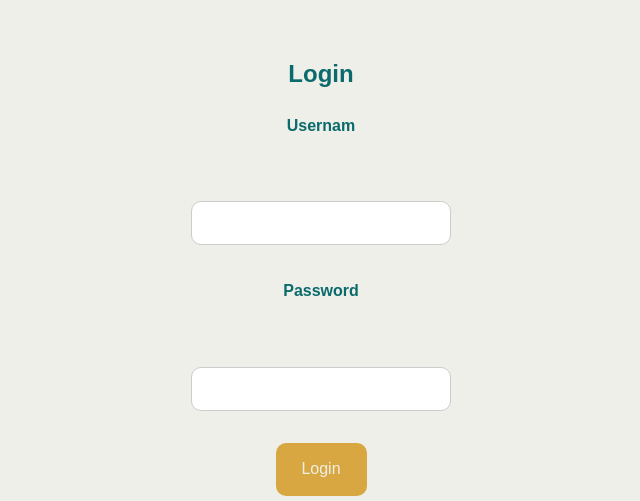
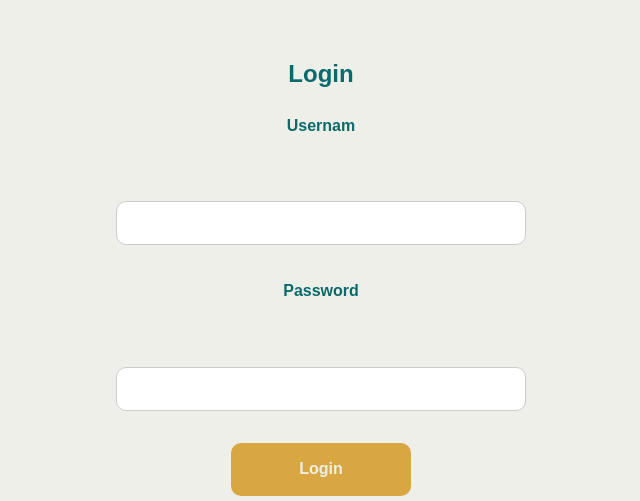
Before and after one commit to EHB-MCT/App_Say-No-o-Compass-MarijkeVandenEede, a plain HTML site: page login.html in a window 1280 px wide. Shown: the part 299-800 px from the top of the page, without its empty margins (319-959 px from the left). Drawn offline with Linux system fonts and the light colour scheme.

Commit message:
login def

```diff
--- a/CSS/Stylesheet.css
+++ b/CSS/Stylesheet.css
@@ -2,66 +2,66 @@
 
 *{
     margin:0;
-    padding:0;
-    box-sizing:border-box;
+    padding: 0;
+    box-sizing: border-box;
 }
 
 /* ALGEMEEN */
 
 body{
     font-family: Arial, Helvetica, sans-serif;
-    background-color:#EEEFE8;
-    color:#0A6A6C;
-text-align:center;
-line-height:1.8;
-    max-width:450px;
-    margin:auto;
+    background-color: #EEEFE8;
+    color: #0A6A6C;
+text-align: center;
+line-height: 1.8;
+    max-width: 450px;
+    margin: auto;
 
-    min-height:100vh;
+    min-height: 100vh;
 }
 
 main{
-    padding:35px;
+    padding: 35px;
 }
 
 /* HEADER */
 
 header{
-    text-align:center;
-    padding:20px;
+    text-align: center;
+    padding: 20px;
 }
 
 header img{
-    display:block;
-    margin:auto;
+    display: block;
+    margin: auto;
 }
 
 header h1{
-    font-size:2rem;
+    font-size: 32px;
 }
 
 header ul{
-    list-style-type:none;
-    display:flex;
-    justify-content:center;
-    gap:20px;
-    padding:10px 0;
+    list-style-type: none;
+    display: flex;
+    justify-content: center;
+    gap: 20px;
+    padding: 10px 0;
 }
 
 
 nav a{
-    text-decoration:none;
-    color:#0A6A6C;
-    font-weight:bold;
+    text-decoration: none;
+    color: #0A6A6C;
+    font-weight: bold;
 }
 
 nav a:hover{
-    color:#D9A741;
+    color: #D9A741;
 }
 
 .logo{
-    width:150px;
-    height:auto;
+    width: 150px;
+    height: auto;
 }
 /* FORMS */
 
@@ -74,93 +74,91 @@ form{
 form .btn{
     margin-top: 16px;
 }
+
 label{
+    display: block;
     margin-top: 16px;
     font-weight: 600;
 }
 
 input,
 textarea{
-    padding:12px;
+    padding: 12px;
+    width: 100%;
+    border: 1px solid #ccc;
+    border-radius: 10px;
 
-    border:1px solid #ccc;
-    border-radius:10px;
-
-    font-size:16px;
+    font-size: 16px;
     box-sizing: border-box;
 }
 
 /* BUTTONS */
 
-.btn {
+.btn{
     display: block;
-    width: 200px;
 
-    margin: 15px auto;
+    width: 180px;
+    margin: 16px auto;
+    padding: 12px;
 
-    text-align: center;
+    background-color: #D9A741;
+    color: #EEEFE8;
 
-    background-color: #89AFAF;
-    color: white;
-
-    padding: 35px;
+    border: none;
     border-radius: 10px;
 
     text-decoration: none;
+    text-align: center;
+
+    font-size: 16px;
+    font-weight: 600;
+
+    transition: background-color 0.3s ease;
 }
 
-.btn,
+.btn:hover{
+    background-color: #0A6A6C;
+}
+
+/*.btn,
 .button-klik{
     width: 35%;
-    display:block;
+    display: block;
 
 
-    background:#D9A741;
-    color:#EEEFE8;
+    background: #D9A741;
+    color: #EEEFE8;
 
-    text-decoration:none;
-    text-align:center;
+    text-decoration: none;
+    text-align: center;
 
-    padding:12px;
+    padding: 12px;
 
-    border-radius:10px;
-    margin-top:15px;
-}
+    border-radius: 10px;
+    margin-top: 15px;
+}*/
 
-.btn:hover,
-.button-klik:hover{
-
-    background:#0A6A6C;
-}
 
 /* FOOTER */
 footer{
-    text-align:center;
-    padding:20px;
-    font-size:0.9rem;
-    color:#666;
+    text-align: center;
+    padding: 20px;
+    font-size: 12px;
+    color: #666;
 }
 
 /* LOGIN-REGISTER */
 .login-register{
-    max-width:300px;
-    margin:auto;
-    padding:20px;
-    background-color:#EEEFE8;
+    max-width: 450px;
+    margin: auto;
+    padding: 20px;
+    background-color: #EEEFE8;
 
     /* border-radius:10px;
     box-shadow:0 0 10px rgba(0,0,0,0.1); */
 }
 
-.btn{
-    border: none;
-    border-radius: 10px;
-    background-color: #D9A741;
-    color: #EEEFE8;
-    padding: 12px;
-    text-decoration: none;
-    text-align: center;
-}
+
 
 
 
--- a/login.html
+++ b/login.html
@@ -16,7 +16,7 @@
             Say No(o) Compass</h1>
          <nav>
             <ul>
-                <li><a href="index.html">Home</a></li>
+                <li><a href="./index.html">Home</a></li>
                 <li><a href="./contact.html">Contact</a></li>
             </ul>
         </nav>
```
